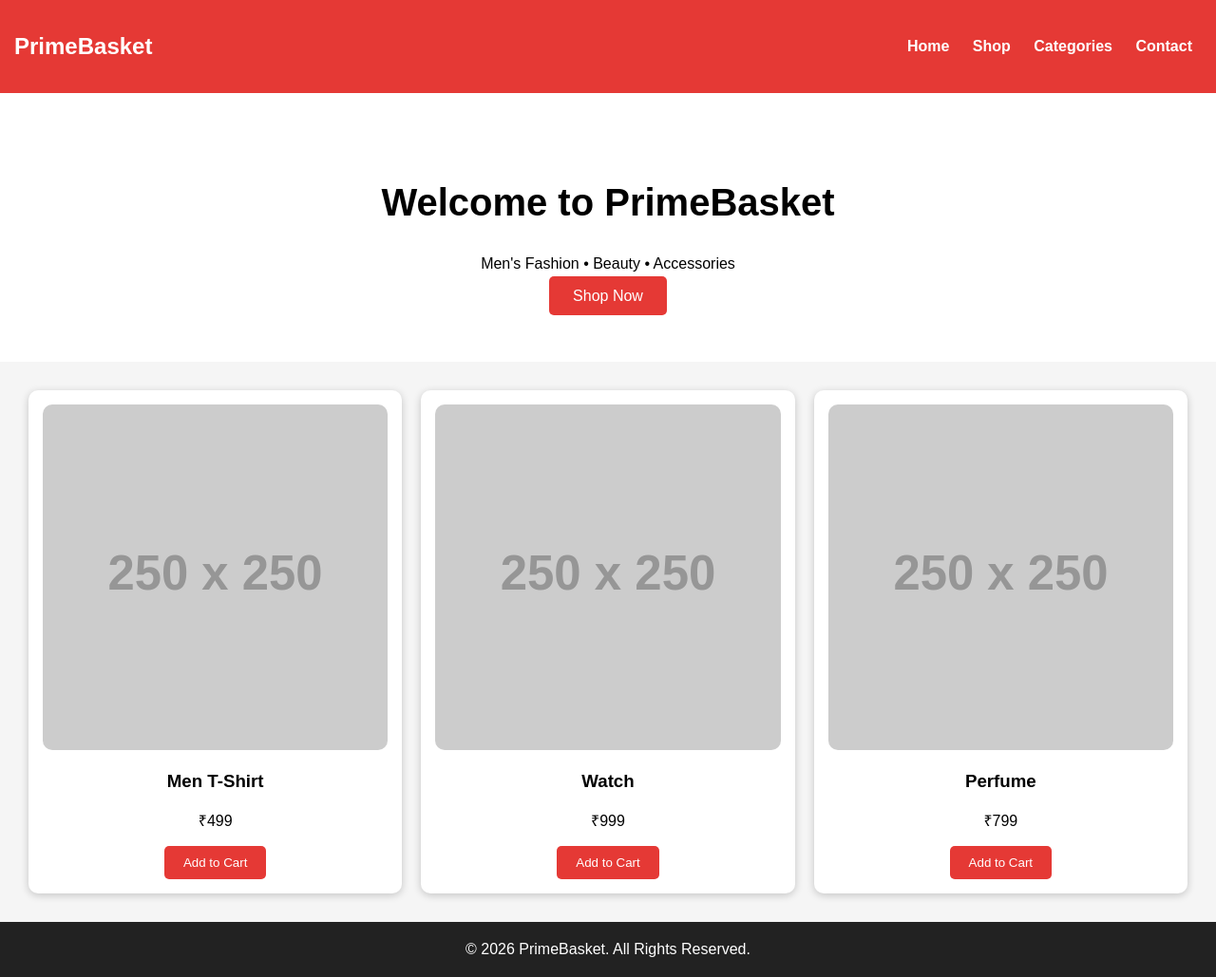
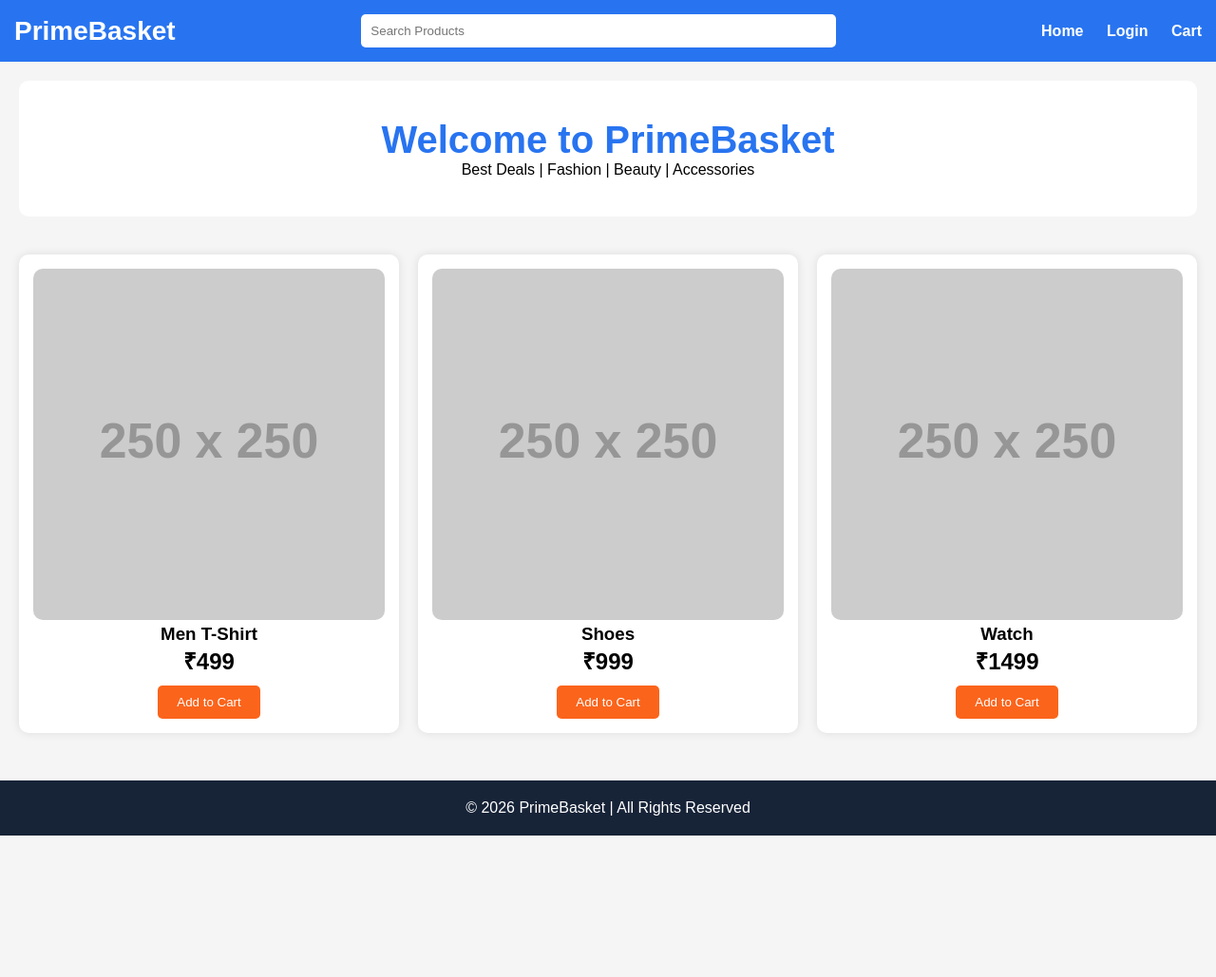
Before and after one commit to bharatutare3847/primebasket, a plain HTML site: page index.html in a window 1280 px wide. Shown: the whole page at 95% size. After the commit the page ends 880 px from the top, so only its background shows below. Drawn offline with Linux system fonts and the light colour scheme; placeholder pictures from the web are drawn by us.

Commit message:
Refactor index.html for improved layout and styles
Updated styling and structure of the index.html file, including changes to header, footer, and product sections.

```diff
--- a/index.html
+++ b/index.html
@@ -3,17 +3,22 @@
 <head>
 <meta charset="UTF-8">
 <meta name="viewport" content="width=device-width, initial-scale=1.0">
-  <title>PrimeBasket - Online Shopping</title>
+<title>PrimeBasket</title>
 
 <style>
+*{
+margin:0;
+padding:0;
+box-sizing:border-box;
+font-family:Arial,sans-serif;
+}
+
 body{
-      margin:0;
-      font-family:Arial,sans-serif;
 background:#f5f5f5;
 }
 
 header{
-      background:#e53935;
+background:#2874f0;
 color:white;
 padding:15px;
 display:flex;
@@ -21,44 +26,51 @@
 align-items:center;
 }
 
+.logo{
+font-size:28px;
+font-weight:bold;
+}
+
+.search{
+width:40%;
+padding:10px;
+border:none;
+border-radius:5px;
+}
+
 nav a{
 color:white;
 text-decoration:none;
-      margin:0 10px;
+margin-left:20px;
 font-weight:bold;
 }
 
-    .hero{
+.banner{
+background:#fff;
+padding:40px;
 text-align:center;
-      padding:60px;
-      background:white;
+margin:20px;
+border-radius:10px;
 }
 
-    .hero h1{
+.banner h1{
 font-size:40px;
-    }
-
-    .btn{
-      background:#e53935;
-      color:white;
-      padding:12px 25px;
-      text-decoration:none;
-      border-radius:5px;
+color:#2874f0;
 }
 
 .products{
 display:grid;
 grid-template-columns:repeat(auto-fit,minmax(220px,1fr));
 gap:20px;
-      padding:30px;
+padding:20px;
 }
 
 .card{
 background:white;
 padding:15px;
+border-radius:10px;
 text-align:center;
-      border-radius:10px;
-      box-shadow:0 2px 8px rgba(0,0,0,.2);
+box-shadow:0 0 10px rgba(0,0,0,.1);
 }
 
 .card img{
@@ -67,69 +79,73 @@
 }
 
 button{
-      background:#e53935;
+background:#fb641b;
 color:white;
 border:none;
 padding:10px 20px;
+margin-top:10px;
+cursor:pointer;
 border-radius:5px;
-      cursor:pointer;
 }
 
 footer{
-      background:#222;
+background:#172337;
 color:white;
 text-align:center;
 padding:20px;
+margin-top:30px;
 }
 </style>
+
 </head>
 
 <body>
 
 <header>
-  <h2>PrimeBasket</h2>
+<div class="logo">PrimeBasket</div>
+
+<input class="search" placeholder="Search Products">
 
 <nav>
 <a href="#">Home</a>
-    <a href="#">Shop</a>
-    <a href="#">Categories</a>
-    <a href="#">Contact</a>
+<a href="#">Login</a>
+<a href="#">Cart</a>
 </nav>
+
 </header>
 
-<section class="hero">
+<div class="banner">
 <h1>Welcome to PrimeBasket</h1>
-  <p>Men's Fashion • Beauty • Accessories</p>
-  <a class="btn" href="#">Shop Now</a>
-</section>
+<p>Best Deals | Fashion | Beauty | Accessories</p>
+</div>
 
 <section class="products">
 
 <div class="card">
-<img src="https://via.placeholder.com/250x250" alt="">
+<img src="https://via.placeholder.com/250">
 <h3>Men T-Shirt</h3>
-<p>₹499</p>
+<h2>₹499</h2>
 <button>Add to Cart</button>
 </div>
 
 <div class="card">
-<img src="https://via.placeholder.com/250x250" alt="">
-<h3>Watch</h3>
-<p>₹999</p>
+<img src="https://via.placeholder.com/250">
+<h3>Shoes</h3>
+<h2>₹999</h2>
 <button>Add to Cart</button>
 </div>
 
 <div class="card">
-<img src="https://via.placeholder.com/250x250" alt="">
-<h3>Perfume</h3>
-<p>₹799</p>
+<img src="https://via.placeholder.com/250">
+<h3>Watch</h3>
+<h2>₹1499</h2>
 <button>Add to Cart</button>
 </div>
 
 </section>
 
 <footer>
-© 2026 PrimeBasket. All Rights Reserved.
+© 2026 PrimeBasket | All Rights Reserved
 </footer>
 
 </body>
```
Lines whose indentation alone changed are shown as unchanged.
